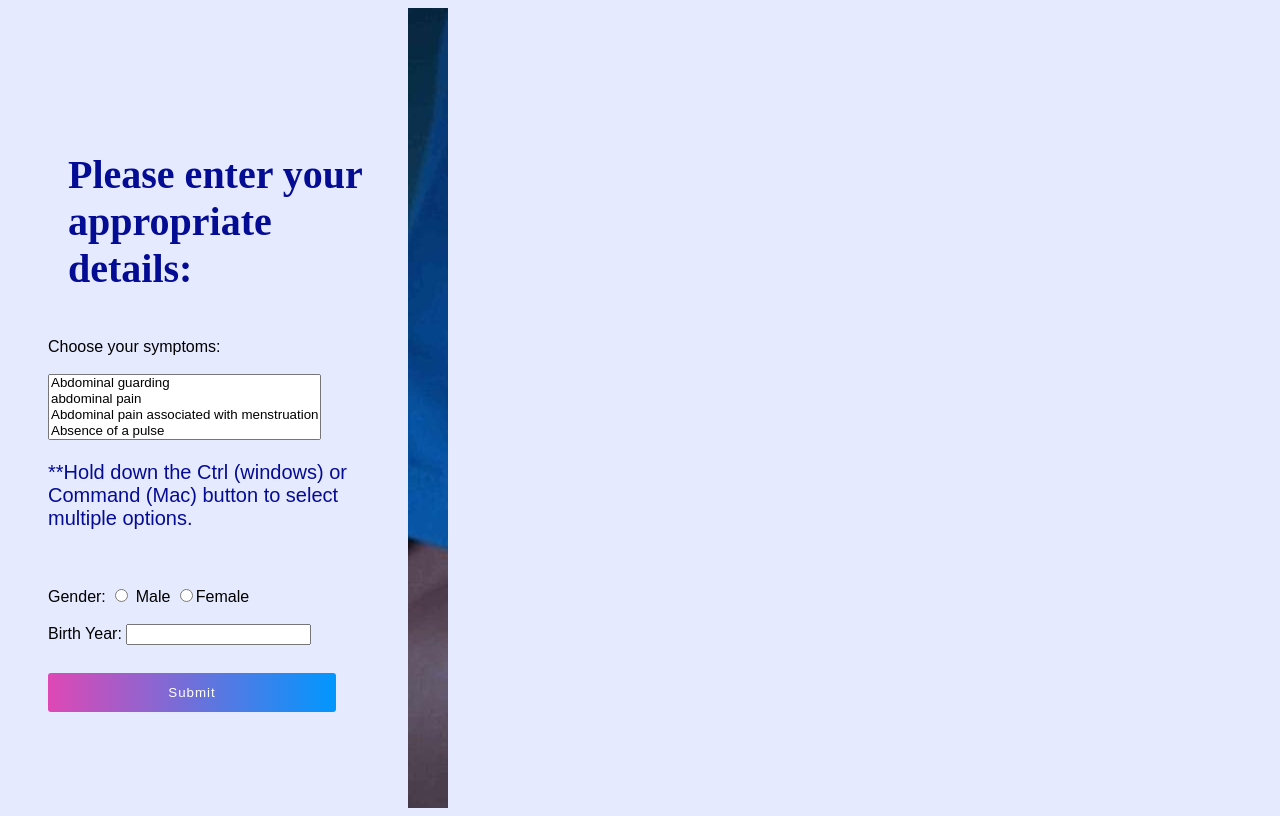
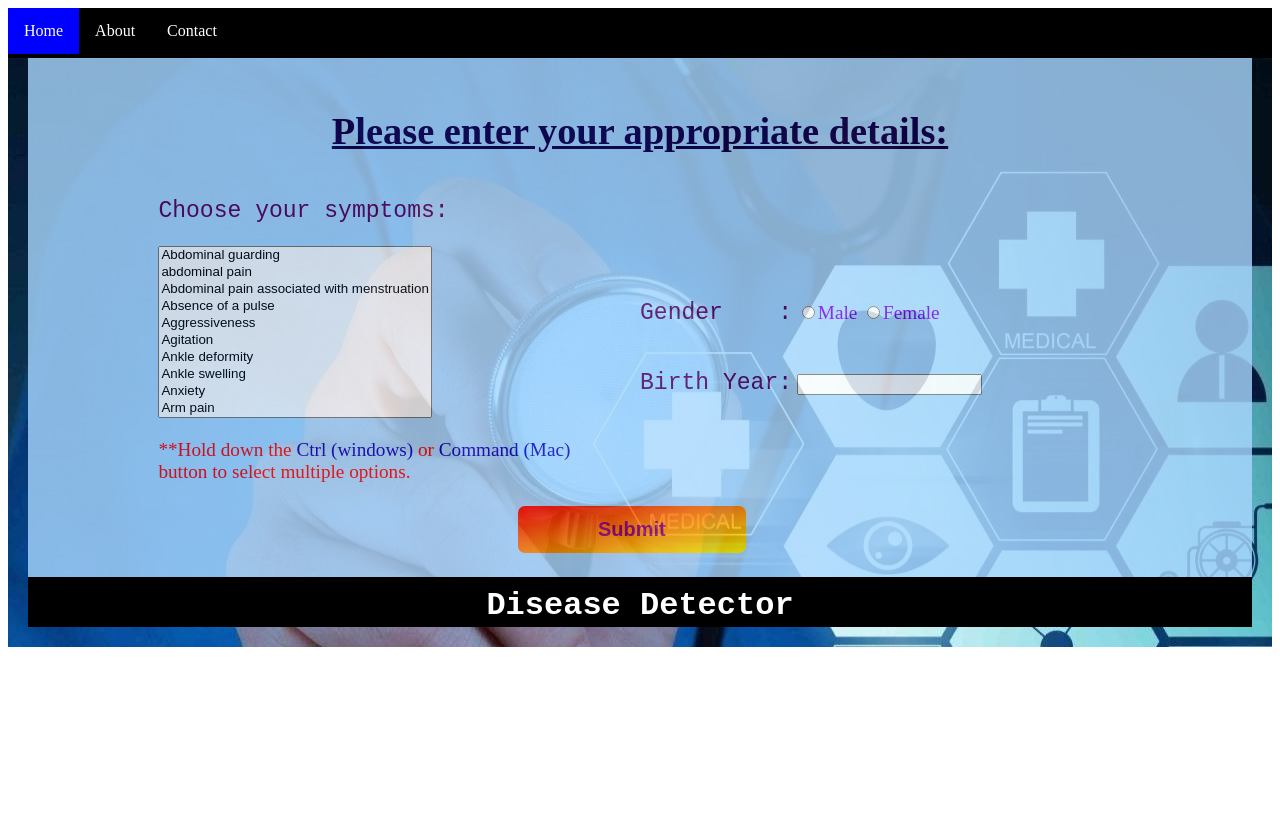
Before and after one commit to jemikp/Disease-Detector, a Node server app: page /select-details.html in a window 1280 px wide. After the commit the page ends 647 px from the top, so only its background shows below. Run offline with Node 20, Linux system fonts and the light colour scheme.

Commit message:
Made UI changes

```diff
--- /dev/null
+++ b/public/css/select-details.css
@@ -0,0 +1,130 @@
+#textbox{
+    width: auto;
+    opacity: 0.8;
+    color: rgb(120, 0, 233);
+    font-size: larger;
+    background-color: rgb(169, 216, 255);
+    padding: 5px 10px 20px 10px;
+    }
+
+    .background{
+        background-image: url(../img/image.jpg);
+        padding: 0px 20px 20px 20px;
+    }
+
+    .form{
+        padding-left: 10%;
+    }
+
+    .h1{
+        color: rgb(17, 0, 77);
+        padding: 20px;
+        text-align: center;
+        text-decoration: underline;
+    }
+    .p{
+        color: red;
+    }
+
+
+    #footer{
+        width: 100%;
+        height: 40px;
+        font-size: xx-large;
+        font-weight: bolder;
+        color: white;
+        background-color: black;
+        font-family: 'Courier New', Courier, monospace;
+        text-align: center;
+        padding: 10px 0px 0px 0px;
+        clear: left;
+    }
+
+    .alternatetext{
+        position: relative;
+        left: 40%;
+        padding-top: 15px;
+        color: #ff00ea;
+    }
+    .rightside{
+        position: absolute;
+        left: 50%;
+        top: 300px;
+    }
+
+    #header{
+        background-color: black;
+        height: 50px;
+        font-family: 'Times New Roman', Times, serif;
+    }
+
+    ul{
+        list-style-type: none;
+        margin: 0;
+        padding: 0;
+        background-color: black;
+    }
+
+    li{
+        float: left;
+        border-right: 1px wheat;
+    }
+
+    li:last-child{
+        border-right: none;
+    }
+
+    li a{
+        display: block;
+        color: white;
+        text-align: center;
+        padding: 14px 16px;
+        text-decoration: none;
+    }
+
+    li a:hover:not(.active){
+        background-color: aqua;
+        color: black;
+    }
+
+    .active{
+        background-color: blue;
+    }
+
+    .span{
+        color: #0d00be;
+    }
+    .span2{
+        color: black;
+    }
+
+
+    .lable{
+        font-size: larger;
+        font-family: 'Courier New', Courier, monospace;
+        color: #5c0057;
+    }
+
+    .button {
+        background-color: #4CAF50;
+        background-image: linear-gradient(to bottom right, red, yellow);
+        border: none;
+        position: relative;
+        left: 33%;
+        color: rgb(138, 0, 115);
+        padding: 12px 80px;
+        text-align: center;
+        text-decoration: none;
+        display: inline-block;
+        font-size: 20px;
+        font-weight: bolder;
+        margin: 4px 2px;
+        cursor: pointer;
+
+        -webkit-transition-duration: 0.4s;
+        transition-duration: 0.4s;
+        border-radius: 7px;
+    }
+    .button2:hover {
+        box-shadow: 0 12px 16px 0 rgba(0, 0, 0, 0.411),0 17px 50px 0 rgb(0, 0, 0);
+    }
--- a/src/getDisease.js
+++ b/src/getDisease.js
@@ -39,6 +39,7 @@
                 if(length_of_result == 0){
                     res_of_parent.send("Please select appropriate symptoms")
                 }else{
+                    console.log(json);
                     res_of_parent.render("display-disease1", {diseases : result});
                 }
 
--- a/src/views/display-disease1.ejs
+++ b/src/views/display-disease1.ejs
@@ -31,10 +31,14 @@
                         <%- disease.Issue.Name %>
                     </h2>
                     <h4>Accuracy: <%- disease.Issue.Accuracy %></h4>
+
+                    <button class="button button2">Find Doctor</button>
+
                     <form action="http://localhost:8000/get-info-of-disease" method="POST" target="_blank">
                         <!-- <input type="submit" value= "<%- disease.Issue.ID %>"" /> -->
-                        <button type="submit" name="issueId" value="<%- disease.Issue.ID %>">Read more</button>
+                        <button class="button button2" type="submit" name="issueId" value="<%- disease.Issue.ID %>">Read more</button>
                     </form>
+
                     </a>
                     <% }) %>
                         <% } else{ %>
--- a/src/views/select-details.ejs
+++ b/src/views/select-details.ejs
@@ -2,21 +2,28 @@
 <html>
 
 <head>
-    <link rel="stylesheet" type="text/css" href="css/style.css">
+    <link rel="stylesheet" type="text/css" href="css/select-details.css">
 
     <title>On Select</title>
-
-
 </head>
 
 <body>
-    <div class="container">
-        <div class="left">
-            <h1>Please enter your appropriate details:</h1>
+    <div id="header">
+        <ul style="display:inline">
+            <li><a class="active" href="select-details.html">Home</a></li>
+            <li><a href="../html/about.html">About</a></li>
+            <li><a href="../html/contact.html">Contact</a></li>
+        </ul>
+    </div>
+    <div class="background">
 
-            <form action="http://localhost:8000/calculate-symptoms" method="POST">
-                <label for="symptoms">Choose your symptoms:</label><br><br>
-                <select name="symptoms" id="symptoms" class="multiple" multiple >
+        <div id="textbox" >
+
+            <h1 class="h1">Please enter your appropriate details:</h1>
+
+            <form class="form" action="http://localhost:8000/calculate-symptoms" method="POST">
+                <label class="lable" for="symptoms">Choose your symptoms:</label><br><br>
+                <select size="10" width="15" name="symptoms" id="symptoms" class="multiple" multiple >
                     <option value="188">Abdominal guarding</option>
                     <option value="10">abdominal pain</option>
                     <option value="223">Abdominal pain associated with menstruation</option>
@@ -222,23 +229,22 @@
 
 
                 </select>
-                <p class="animation a5">**Hold down the Ctrl (windows) or Command (Mac) button to select multiple
+
+                <p class="p">**Hold down the  <span class="span" >Ctrl (windows)</span> or  <span class="span" >Command (Mac)</span> <br>button to select multiple
                     options.</p>
-                <br><br>
-                <label for="gender">Gender:</label>
-                <input type="radio" name="gender" value="male"> Male
-                <input type="radio" name="gender" value="female">Female
-                <br><br>
+                <div class="rightside">
+                    <label  class="lable" for="gender">Gender&nbsp;&nbsp;&nbsp;&nbsp;:</label>
+                    <input type="radio" name="gender" value="male">Male
+                    <input type="radio" name="gender" value="female">Female
+                    <br><br><br>
 
-                <label for="birth_year">Birth Year:</label>
-                <input type="number" id="birth_year" name="birth_year"><br><br>
-                <div class="form">
-
-                    <button class="animation a6">Submit</button>
+                    <label class="lable" for="birth_year">Birth Year:</label>
+                    <input type="number" id="birth_year" name="birth_year"><br><br>
+                </div>
+                <div>
+                    <button class="button button2">Submit</button>
                 </div>
             </form>
-
-
 
             <script type="text/javascript"
                 src="https://cdnjs.cloudflare.com/ajax/libs/jquery/3.6.0/jquery.min.js"></script>
@@ -247,9 +253,12 @@
             <script type="text/javascript"
                 src="https://cdnjs.cloudflare.com/ajax/libs/twitter-bootstrap/4.6.0/js/bootstrap.min.js"></script>
             <script src="javascript.js"></script>
-            <div class="right"><img src="/img/image.jpg" alt="alternatetext"></div>
+
 
         </div>
+
+        <div id="footer">Disease Detector</div>
+
     </div>
 </body>
 
```
Also changed, not shown: public/css/disease-info-style.css (added, +28 -0 lines), public/css/display-disease-style.css (+20 -0 lines), public/html/about.html (added, +124 -0 lines), public/html/contact.html (added, +54 -0 lines), src/views/disease-info.ejs (+7 -7 lines).
